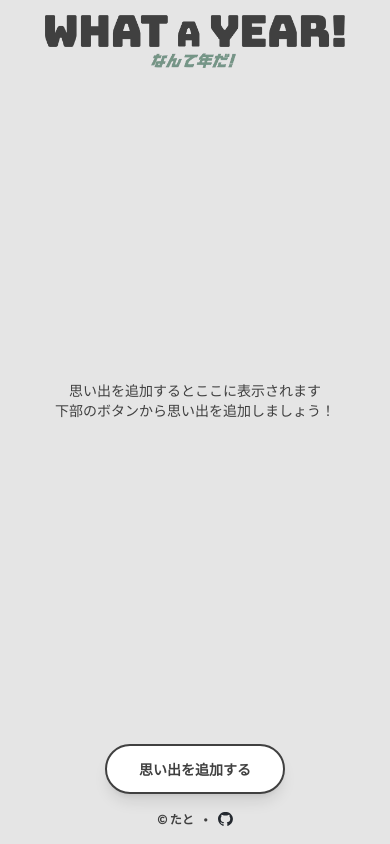
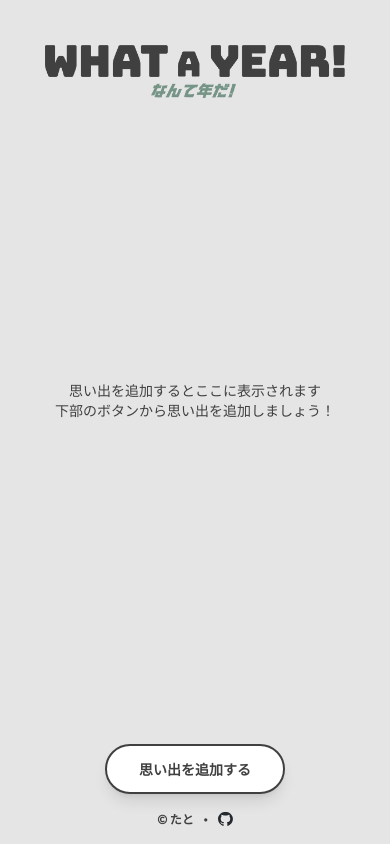
Before and after one commit to otTATto/what-a-year, a Nuxt app: page / in a window 390 px wide. Built offline with nearby package versions, Linux system fonts and the light colour scheme.

Commit message:
fix: SP でもロゴの余白を広く & 曜日の位置の微調整

```diff
--- a/app/pages/index.vue
+++ b/app/pages/index.vue
@@ -192,7 +192,7 @@ const getDayOfWeekClass = (dateString: string): string => {
       <!-- ロゴ: WHAT A YEAR! -->
       <img
         src="/logo.webp"
-        class="max-w-[300px] mx-auto md:pt-[30px]"
+        class="max-w-[300px] mx-auto pt-[30px]"
       >
       <!-- 思い出アイテム -->
       <div v-if="events.length !== 0">
@@ -221,15 +221,18 @@ const getDayOfWeekClass = (dateString: string): string => {
               <div class="
                 w-[150px]
                 text-sm
-                flex items-end gap-x-3
+                flex items-center gap-x-3
               ">
+                <!-- YYYY.MM.DD -->
                 <div>
                   {{ formatDate(event.startDate) }}
                 </div>
+                <!-- 曜日 -->
                 <div
                   :class="getDayOfWeekClass(event.startDate)"
                   class="
                     text-xs
+                    mt-[1px]
                   "
                 >
                   {{ getDayOfWeek(event.startDate) }}
```
